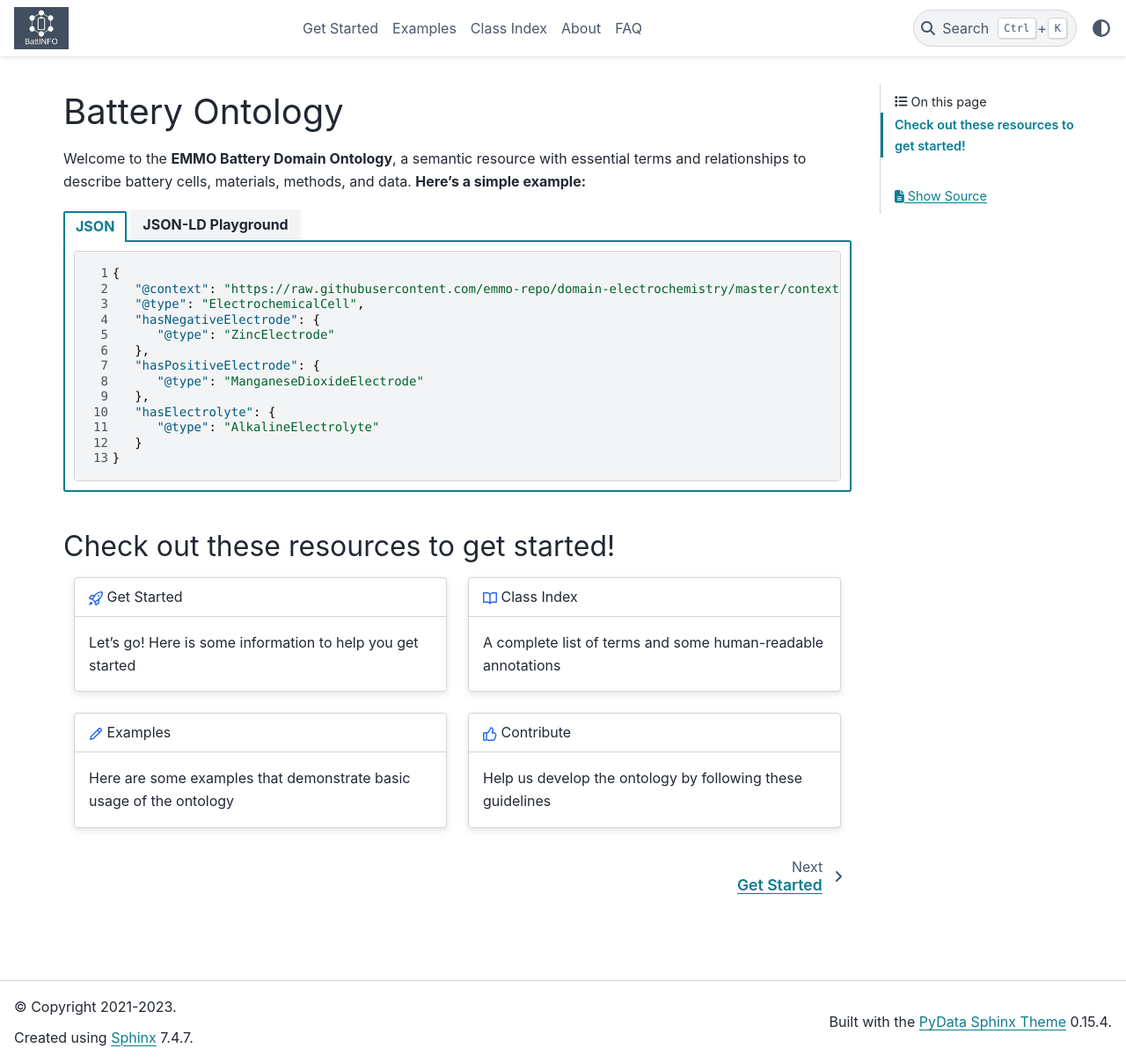
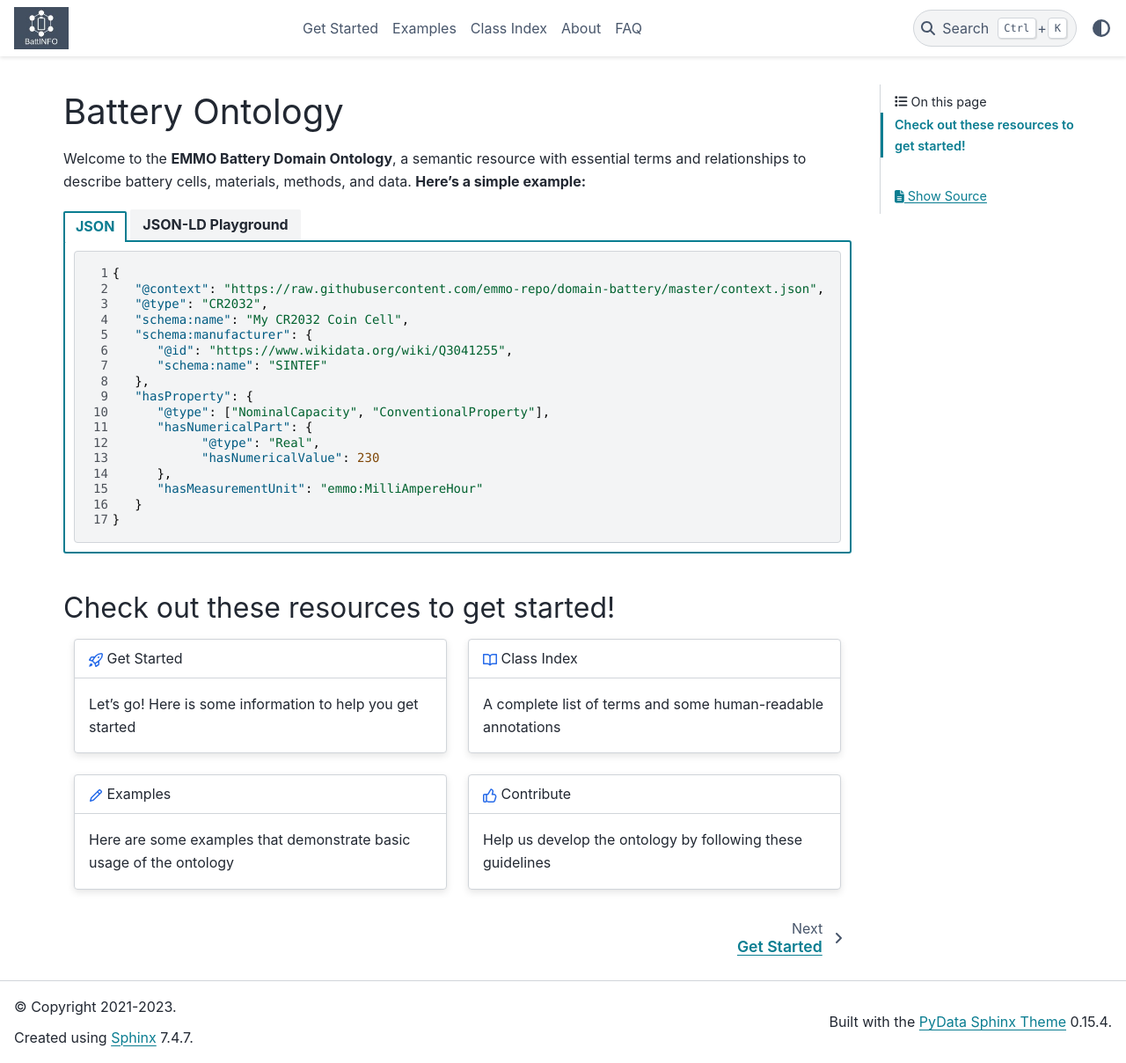
Before and after one commit to emmo-repo/domain-battery, a Sphinx documentation site: the page built from sphinx/index.rst, in a window 1280 px wide and 1208 px high. Shown: the whole window at 88% size. Built offline with Sphinx 7.4.7 and the PyData theme 0.15.4, drawn with Linux system fonts in a browser that asks for light colours.

Commit message:
Update index.rst

```diff
--- a/sphinx/index.rst
+++ b/sphinx/index.rst
@@ -22,16 +22,20 @@ Welcome to the **EMMO Battery Domain Ontology**, a semantic resource with essent
          :linenos:
 
          {
-            "@context": "https://raw.githubusercontent.com/emmo-repo/domain-electrochemistry/master/context.json",
-            "@type": "ElectrochemicalCell",
-            "hasNegativeElectrode": {
-               "@type": "ZincElectrode"
+            "@context": "https://raw.githubusercontent.com/emmo-repo/domain-battery/master/context.json",
+            "@type": "CR2032",
+            "schema:name": "My CR2032 Coin Cell",
+            "schema:manufacturer": {
+               "@id": "https://www.wikidata.org/wiki/Q3041255",
+               "schema:name": "SINTEF"
             },
-            "hasPositiveElectrode": {
-               "@type": "ManganeseDioxideElectrode"
-            },
-            "hasElectrolyte": {
-               "@type": "AlkalineElectrolyte"
+            "hasProperty": {
+               "@type": ["NominalCapacity", "ConventionalProperty"],
+               "hasNumericalPart": {
+                     "@type": "Real",
+                     "hasNumericalValue": 230
+               },
+               "hasMeasurementUnit": "emmo:MilliAmpereHour"
             }
          }
 
@@ -40,7 +44,7 @@ Welcome to the **EMMO Battery Domain Ontology**, a semantic resource with essent
       .. raw:: html
 
          <div style="position: relative; padding-top: 56.25%; height: 0;">
-            <iframe src="https://json-ld.org/playground/#startTab=tab-table&json-ld=%7B%22%40context%22%3A%22https%3A%2F%2Fraw.githubusercontent.com%2Femmo-repo%2Fdomain-electrochemistry%2Fmaster%2Fcontext.json%22%2C%22%40type%22%3A%22ElectrochemicalCell%22%2C%22hasNegativeElectrode%22%3A%7B%22%40type%22%3A%22ZincElectrode%22%7D%2C%22hasPositiveElectrode%22%3A%7B%22%40type%22%3A%22ManganeseDioxideElectrode%22%7D%2C%22hasElectrolyte%22%3A%7B%22%40type%22%3A%22AlkalineElectrolyte%22%7D%7D" style="position: absolute; top: 0; left: 0; width: 100%; height: 100%;" frameborder="0" allowfullscreen></iframe>
+            <iframe src="https://json-ld.org/playground/#startTab=tab-table&json-ld=%7B%22%40context%22%3A%22https%3A%2F%2Fraw.githubusercontent.com%2Femmo-repo%2Fdomain-battery%2Fmaster%2Fcontext.json%22%2C%22%40type%22%3A%22CR2032%22%2C%22schema%3Aname%22%3A%22My%20CR2032%20Coin%20Cell%22%2C%22schema%3Amanufacturer%22%3A%7B%22%40id%22%3A%22https%3A%2F%2Fwww.wikidata.org%2Fwiki%2FQ3041255%22%2C%22schema%3Aname%22%3A%22SINTEF%22%7D%2C%22hasProperty%22%3A%7B%22%40type%22%3A%5B%22NominalCapacity%22%2C%22ConventionalProperty%22%5D%2C%22hasNumericalPart%22%3A%7B%22%40type%22%3A%22Real%22%2C%22hasNumericalValue%22%3A230%7D%2C%22hasMeasurementUnit%22%3A%22emmo%3AMilliAmpereHour%22%7D%7D" style="position: absolute; top: 0; left: 0; width: 100%; height: 100%;" frameborder="0" allowfullscreen></iframe>
          </div>
 
 
```
